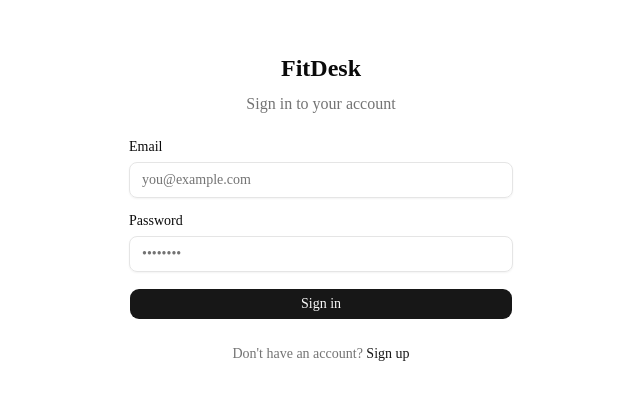
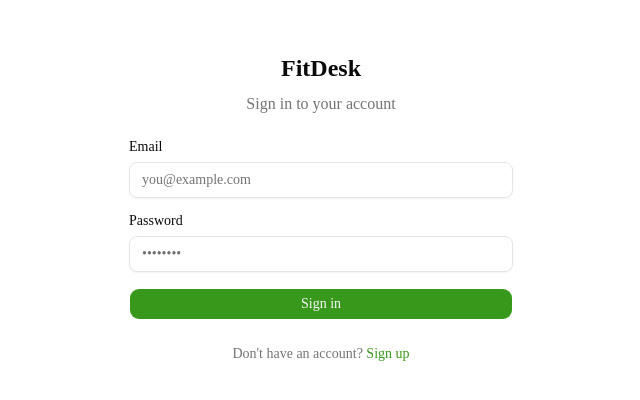
Before and after one commit to 5abhinavs-ops/Fit-Desk, a Next.js app: page /login in a window 1280 px wide. Shown: the part 192-592 px from the top of the page, without its empty margins (319-959 px from the left). Built offline with nearby package versions, Linux system fonts and the light colour scheme.

Commit message:
feat: apply teal brand color (oklch 0.6 0.18 140) as primary

```diff
--- a/src/app/globals.css
+++ b/src/app/globals.css
@@ -55,8 +55,8 @@
   --card-foreground: oklch(0.145 0 0);
   --popover: oklch(1 0 0);
   --popover-foreground: oklch(0.145 0 0);
-  --primary: oklch(0.205 0 0);
-  --primary-foreground: oklch(0.985 0 0);
+  --primary: oklch(0.6 0.18 140);
+  --primary-foreground: oklch(0.98 0 0);
   --secondary: oklch(0.97 0 0);
   --secondary-foreground: oklch(0.205 0 0);
   --muted: oklch(0.97 0 0);
@@ -66,7 +66,7 @@
   --destructive: oklch(0.577 0.245 27.325);
   --border: oklch(0.922 0 0);
   --input: oklch(0.922 0 0);
-  --ring: oklch(0.708 0 0);
+  --ring: oklch(0.6 0.18 140);
   --chart-1: oklch(0.87 0 0);
   --chart-2: oklch(0.556 0 0);
   --chart-3: oklch(0.439 0 0);
@@ -75,8 +75,8 @@
   --radius: 0.625rem;
   --sidebar: oklch(0.985 0 0);
   --sidebar-foreground: oklch(0.145 0 0);
-  --sidebar-primary: oklch(0.205 0 0);
-  --sidebar-primary-foreground: oklch(0.985 0 0);
+  --sidebar-primary: oklch(0.6 0.18 140);
+  --sidebar-primary-foreground: oklch(0.98 0 0);
   --sidebar-accent: oklch(0.97 0 0);
   --sidebar-accent-foreground: oklch(0.205 0 0);
   --sidebar-border: oklch(0.922 0 0);
@@ -90,8 +90,8 @@
   --card-foreground: oklch(0.985 0 0);
   --popover: oklch(0.205 0 0);
   --popover-foreground: oklch(0.985 0 0);
-  --primary: oklch(0.922 0 0);
-  --primary-foreground: oklch(0.205 0 0);
+  --primary: oklch(0.75 0.15 140);
+  --primary-foreground: oklch(0.1 0 0);
   --secondary: oklch(0.269 0 0);
   --secondary-foreground: oklch(0.985 0 0);
   --muted: oklch(0.269 0 0);
@@ -101,7 +101,7 @@
   --destructive: oklch(0.704 0.191 22.216);
   --border: oklch(1 0 0 / 10%);
   --input: oklch(1 0 0 / 15%);
-  --ring: oklch(0.556 0 0);
+  --ring: oklch(0.75 0.15 140);
   --chart-1: oklch(0.87 0 0);
   --chart-2: oklch(0.556 0 0);
   --chart-3: oklch(0.439 0 0);
@@ -109,8 +109,8 @@
   --chart-5: oklch(0.269 0 0);
   --sidebar: oklch(0.205 0 0);
   --sidebar-foreground: oklch(0.985 0 0);
-  --sidebar-primary: oklch(0.488 0.243 264.376);
-  --sidebar-primary-foreground: oklch(0.985 0 0);
+  --sidebar-primary: oklch(0.75 0.15 140);
+  --sidebar-primary-foreground: oklch(0.1 0 0);
   --sidebar-accent: oklch(0.269 0 0);
   --sidebar-accent-foreground: oklch(0.985 0 0);
   --sidebar-border: oklch(1 0 0 / 10%);
```
